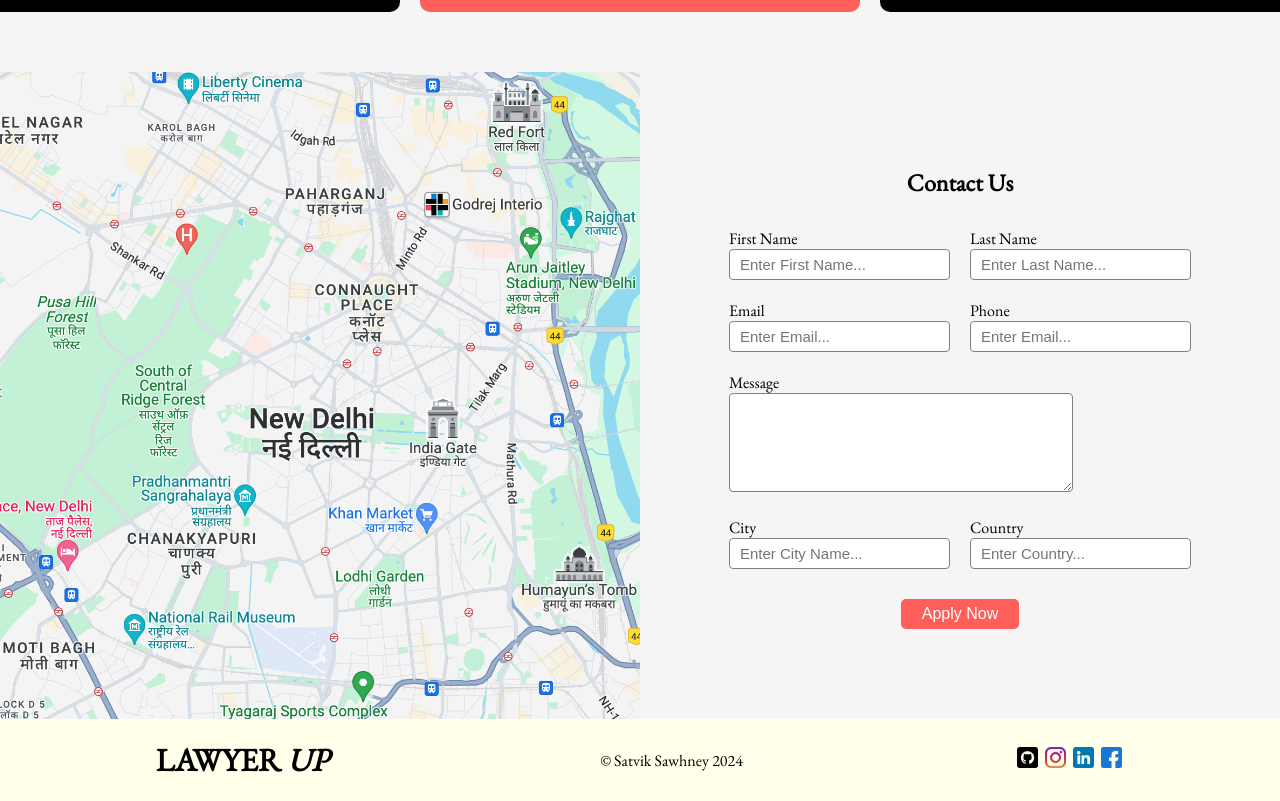
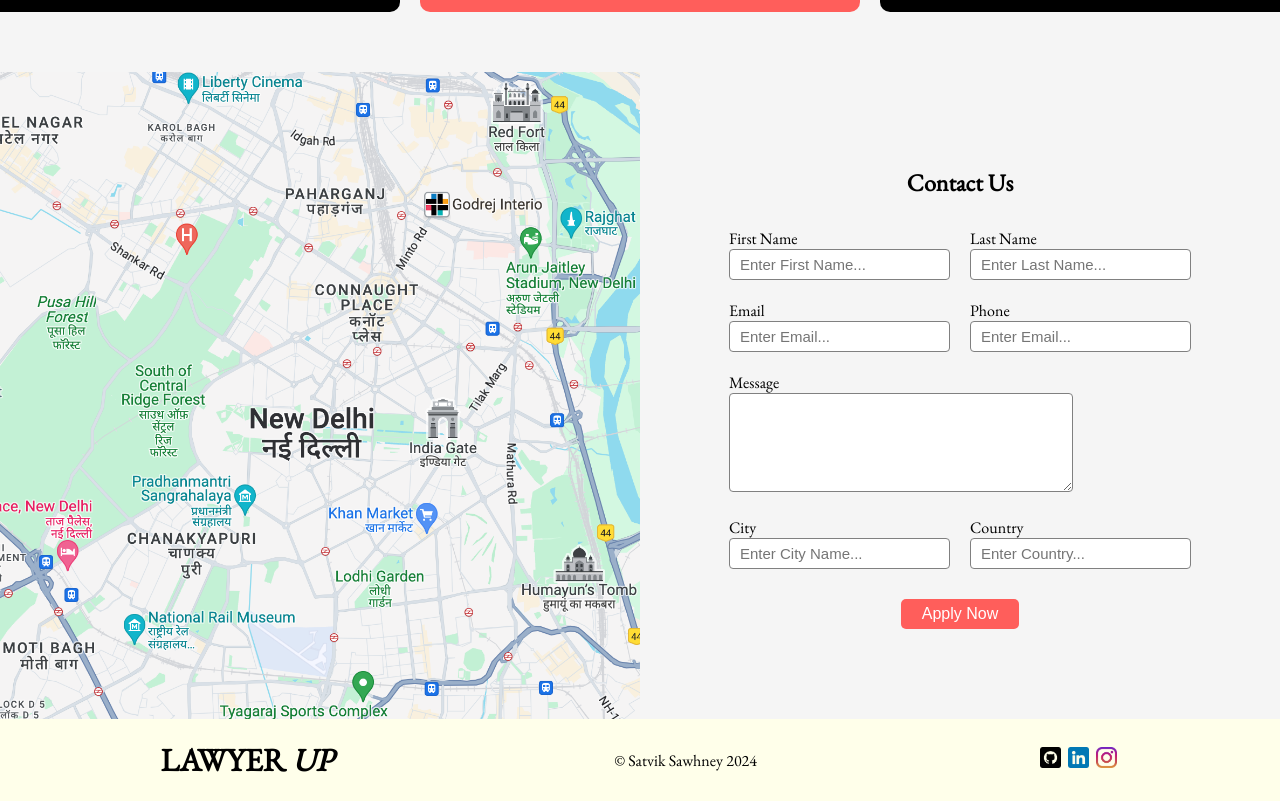
Before and after one commit to SawhneySatvik/LawyerUp, a website: page Files/index.html in a window 1280 px wide. Shown: the part 4463-5264 px from the top of the page. Drawn offline with nearby package versions, Linux system fonts and the light colour scheme; a web font is replaced by a local one.

Commit message:
Update index.html

```diff
--- a/Files/index.html
+++ b/Files/index.html
@@ -286,10 +286,11 @@
                 <p>© Satvik Sawhney 2024</p>
             </div>
             <div class="links">
-                <a href="https://github.com/SawhneySatvik/Lawyer-Up"><img src="./assets/icons/githubLogo.png" alt="github"></a>
-                <a href=""><img src="./assets/icons/instagram-icon.png" alt="instagram"></a>
-                <a href=""><img src="./assets/icons/linkedinLogo.png" alt="linkein"></a>
-                <a href=""><img src="./assets/icons/facebookLogo.png" alt="facebook"></a>
+                <div class="links">
+                <a href="https://github.com/SawhneySatvik/"><img src="./assets/icons/githubLogo.png" alt="github"></a>
+                <a href="https://www.linkedin.com/in/sawhneysatvik/"><img src="./assets/icons/linkedinLogo.png" alt="linkein"></a>
+                <a href="https://www.instagram.com/sawhneysatvik/"><img src="./assets/icons/instagram-icon.png" alt="instagram"></a>
+            </div>
             </div>
         </div>
     </footer>
```
